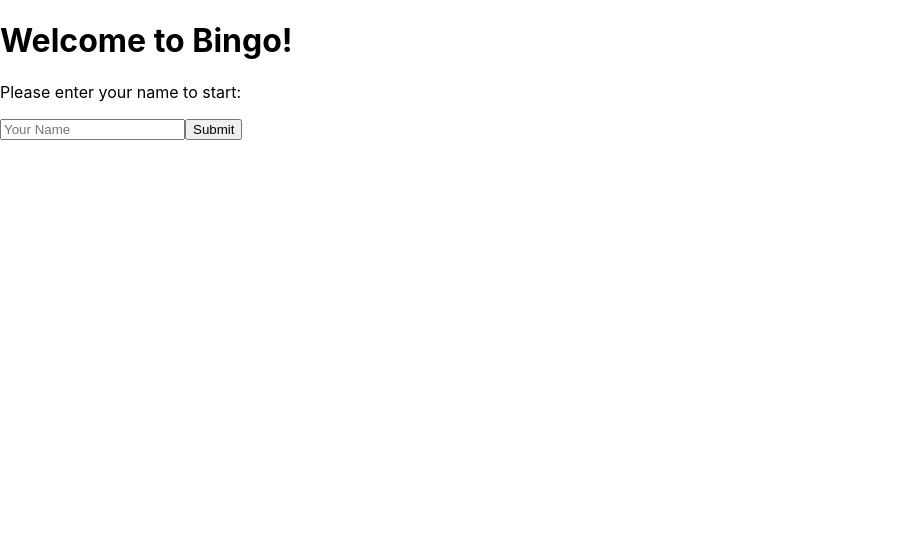
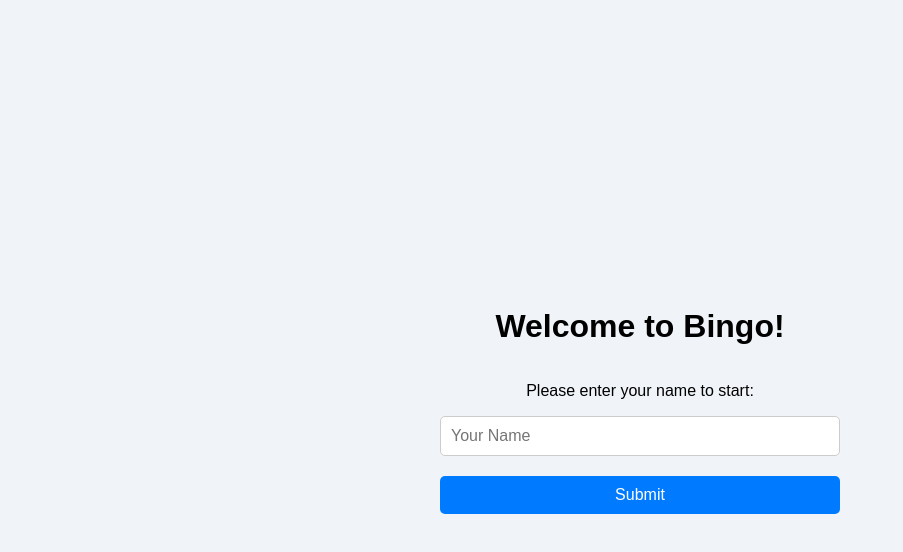
Before and after one commit to yuanhaoMin/kathi-michi, a React (Create React App) app: page / in a window 1280 px wide. Shown: the top 552 px of the page, without its empty margins (0-903 px from the left). Built offline with nearby package versions, Linux system fonts and the light colour scheme.

Commit message:
much better welcome ui

```diff
--- a/package.json
+++ b/package.json
@@ -8,6 +8,7 @@
     "@testing-library/user-event": "^13.5.0",
     "react": "^18.2.0",
     "react-dom": "^18.2.0",
+    "react-router-dom": "^6.22.3",
     "react-scripts": "5.0.1",
     "web-vitals": "^2.1.4"
   },
@@ -34,5 +35,8 @@
       "last 1 firefox version",
       "last 1 safari version"
     ]
+  },
+  "devDependencies": {
+    "@babel/plugin-proposal-private-property-in-object": "^7.21.11"
   }
 }
--- a/src/App.js
+++ b/src/App.js
@@ -1,12 +1,16 @@
 import React from 'react';
-import BingoBoard from './BingoBoard'; // Make sure the path is correct
-import './BingoBoard.css';
+import { BrowserRouter as Router, Route, Routes } from 'react-router-dom';
+import WelcomePage from './WelcomePage';
+import BingoBoard from './BingoBoard';
 
 function App() {
   return (
-    <div className="App">
-      <BingoBoard />
-    </div>
+    <Router>
+      <Routes>
+        <Route path="/" element={<WelcomePage />} />
+        <Route path="/bingo" element={<BingoBoard />} />
+      </Routes>
+    </Router>
   );
 }
 
--- a/src/BingoBoard.js
+++ b/src/BingoBoard.js
@@ -1,57 +1,25 @@
-import React, { useState, useEffect } from 'react';
+import React, { useState } from 'react';
+import { Navigate } from 'react-router-dom';
 import './BingoBoard.css';
 
 function BingoBoard() {
   const [squares, setSquares] = useState(
     new Array(25).fill().map(() => ({ clicked: false }))
   );
-  const [name, setName] = useState('');
-  const [nameEntered, setNameEntered] = useState(false);
 
-  useEffect(() => {
-    // 在组件加载时检查sessionStorage中是否存储了名字
-    const storedName = sessionStorage.getItem('bingoName');
-    if (storedName) {
-      setName(storedName);
-      setNameEntered(true);
-    }
-  }, []);
+  // Check if the name is stored in session storage
+  const storedName = sessionStorage.getItem('bingoName');
+
+  // If no name is found in session storage, redirect to the welcome page
+  if (!storedName) {
+    return <Navigate to="/" />;
+  }
 
   const handleClick = (index) => {
     const newSquares = squares.slice();
     newSquares[index].clicked = !newSquares[index].clicked;
     setSquares(newSquares);
   };
-
-  const handleNameChange = (event) => {
-    setName(event.target.value);
-  };
-
-  const handleSubmit = (event) => {
-    event.preventDefault();
-    if (name) {
-      sessionStorage.setItem('bingoName', name); // 将名字保存到sessionStorage
-      setNameEntered(true);
-    }
-  };
-
-  if (!nameEntered) {
-    return (
-      <div className="welcome-screen">
-        <h1>Welcome to Bingo!</h1>
-        <p>Please enter your name to start:</p>
-        <form onSubmit={handleSubmit}>
-          <input
-            type="text"
-            value={name}
-            onChange={handleNameChange}
-            placeholder="Your Name"
-          />
-          <button type="submit">Submit</button>
-        </form>
-      </div>
-    );
-  }
 
   return (
     <div className="bingo-board">
--- /dev/null
+++ b/src/WelcomePage.js
@@ -0,0 +1,40 @@
+// WelcomePage.js
+import React, { useState } from 'react';
+import { useNavigate } from 'react-router-dom';
+import styles from './WelcomePage.module.css'; // Import the CSS module
+
+function WelcomePage() {
+  const [name, setName] = useState('');
+  const navigate = useNavigate();
+
+  const handleNameChange = (event) => {
+    setName(event.target.value);
+  };
+
+  const handleSubmit = (event) => {
+    event.preventDefault();
+    if (name) {
+      sessionStorage.setItem('bingoName', name); // Store the name in sessionStorage
+      navigate('/bingo'); // Navigate to the BingoBoard page
+    }
+  };
+
+  return (
+    <div className={styles.welcomeScreen}>
+      <h1>Welcome to Bingo!</h1>
+      <p>Please enter your name to start:</p>
+      <form onSubmit={handleSubmit} className={styles.form}>
+        <input
+          type="text"
+          value={name}
+          onChange={handleNameChange}
+          placeholder="Your Name"
+          className={styles.input}
+        />
+        <button type="submit" className={styles.button}>Submit</button>
+      </form>
+    </div>
+  );
+}
+
+export default WelcomePage;
--- /dev/null
+++ b/src/WelcomePage.module.css
@@ -0,0 +1,39 @@
+.welcomeScreen {
+    display: flex;
+    flex-direction: column;
+    align-items: center;
+    justify-content: center;
+    height: 100vh;
+    text-align: center;
+    background-color: #f0f4f8;
+    font-family: 'Arial', sans-serif;
+  }
+
+  .form {
+    display: flex;
+    flex-direction: column;
+    width: 90%;
+    max-width: 400px;
+  }
+
+  .input {
+    padding: 10px;
+    margin-bottom: 20px;
+    border-radius: 5px;
+    border: 1px solid #ccc;
+    font-size: 16px;
+  }
+
+  .button {
+    padding: 10px;
+    background-color: #007bff;
+    color: white;
+    border: none;
+    border-radius: 5px;
+    cursor: pointer;
+    font-size: 16px;
+  }
+
+  .button:hover {
+    background-color: #0056b3;
+  }
```
Also changed, not shown: 1 other file (tests, documents, lock files or other folders).
